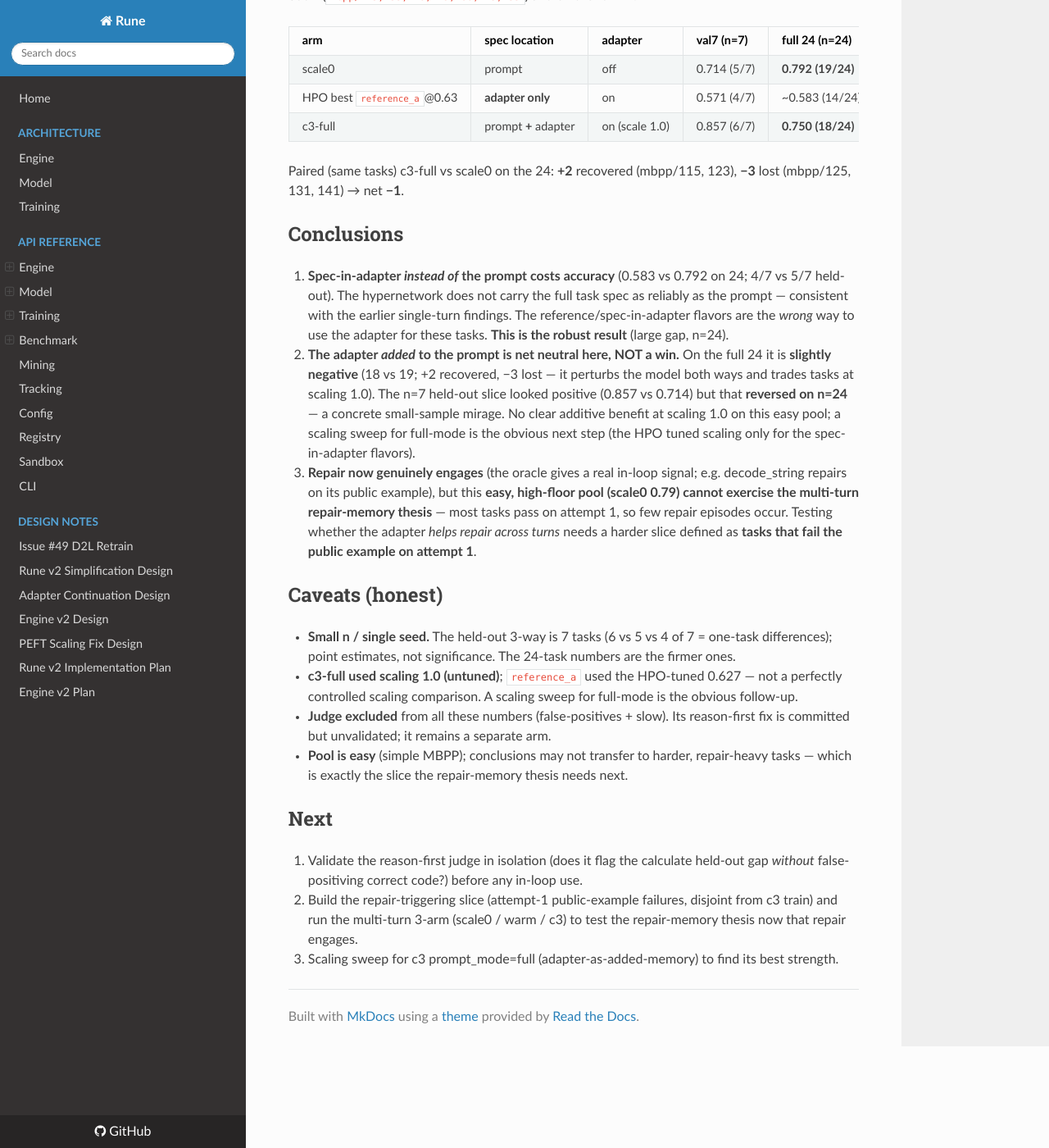
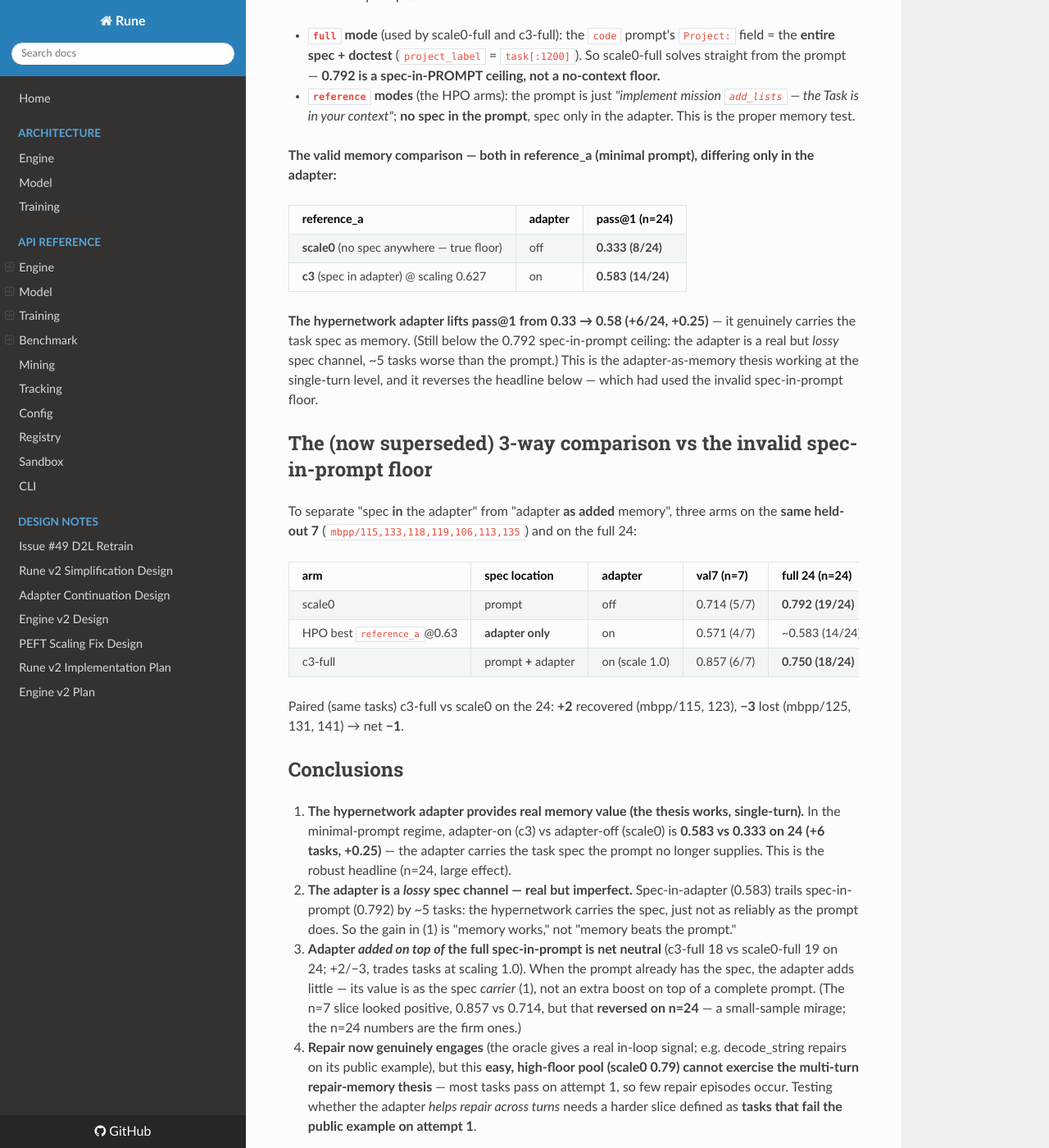
Before and after one commit to ElixirTrials/rune, an MkDocs documentation site: the page built from docs/issue52-goal3-conclusions-2026-06-05.md, in a window 1280 px wide and 1400 px high, scrolled down 1298 px. Shown: the whole window at 82% size. Built offline with MkDocs 1.6.1, drawn with Linux system fonts in a browser that asks for light colours; nearby versions of some CDN libraries; some of the changed text lies outside the part shown.

Commit message:
docs: CORRECT floor — scale0-full had spec in prompt; true memory gain +0.25 (0.33->0.58 reference mode) [remove-before-merge]
Co-Authored-By: Claude Opus 4.8 <noreply@anthropic.com>

```diff
--- a/docs/issue52-goal3-conclusions-2026-06-05.md
+++ b/docs/issue52-goal3-conclusions-2026-06-05.md
@@ -40,7 +40,33 @@ Three runner defects made multi-turn repair untestable; all fixed + validated:
   ~0.57–0.59. (`reference_a` = plain `## Task` spec-in-adapter, closest to c3's training
   format — the training-faithful encoding wins among the flavors.)
 
-## The decisive 3-way comparison (same tasks, corrected runner, judge off)
+## CORRECTION — the scale0-full baseline had the spec in the prompt (invalid floor)
+
+The owner flagged it: scale0 should not have the context to succeed, yet it scored 0.79.
+Inspecting the rendered prompts:
+
+- **`full` mode** (used by scale0-full and c3-full): the `code` prompt's `Project:` field =
+  the **entire spec + doctest** (`project_label` = `task[:1200]`). So scale0-full solves
+  straight from the prompt — **0.792 is a spec-in-PROMPT ceiling, not a no-context floor.**
+- **`reference` modes** (the HPO arms): the prompt is just *"implement mission `add_lists` —
+  the Task is in your context"*; **no spec in the prompt**, spec only in the adapter. This is
+  the proper memory test.
+
+**The valid memory comparison — both in reference_a (minimal prompt), differing only in the
+adapter:**
+
+| reference_a | adapter | pass@1 (n=24) |
+|---|---|---|
+| **scale0** (no spec anywhere — true floor) | off | **0.333 (8/24)** |
+| **c3** (spec in adapter) @ scaling 0.627 | on | **0.583 (14/24)** |
+
+**The hypernetwork adapter lifts pass@1 from 0.33 → 0.58 (+6/24, +0.25)** — it genuinely
+carries the task spec as memory. (Still below the 0.792 spec-in-prompt ceiling: the adapter
+is a real but *lossy* spec channel, ~5 tasks worse than the prompt.) This is the
+adapter-as-memory thesis working at the single-turn level, and it reverses the headline below
+— which had used the invalid spec-in-prompt floor.
+
+## The (now superseded) 3-way comparison vs the invalid spec-in-prompt floor
 
 To separate "spec **in** the adapter" from "adapter **as added** memory", three arms on the
 **same held-out 7** (`mbpp/115,133,118,119,106,113,135`) and on the full 24:
@@ -56,18 +82,20 @@ Paired (same tasks) c3-full vs scale0 on the 24: **+2** recovered (mbpp/115, 123
 
 ## Conclusions
 
-1. **Spec-in-adapter *instead of* the prompt costs accuracy** (0.583 vs 0.792 on 24; 4/7 vs
-   5/7 held-out). The hypernetwork does not carry the full task spec as reliably as the
-   prompt — consistent with the earlier single-turn findings. The reference/spec-in-adapter
-   flavors are the *wrong* way to use the adapter for these tasks. **This is the robust
-   result** (large gap, n=24).
-2. **The adapter *added* to the prompt is net neutral here, NOT a win.** On the full 24 it
-   is **slightly negative** (18 vs 19; +2 recovered, −3 lost — it perturbs the model both
-   ways and trades tasks at scaling 1.0). The n=7 held-out slice looked positive (0.857 vs
-   0.714) but that **reversed on n=24** — a concrete small-sample mirage. No clear additive
-   benefit at scaling 1.0 on this easy pool; a scaling sweep for full-mode is the obvious
-   next step (the HPO tuned scaling only for the spec-in-adapter flavors).
-3. **Repair now genuinely engages** (the oracle gives a real in-loop signal; e.g.
+1. **The hypernetwork adapter provides real memory value (the thesis works, single-turn).**
+   In the minimal-prompt regime, adapter-on (c3) vs adapter-off (scale0) is **0.583 vs 0.333
+   on 24 (+6 tasks, +0.25)** — the adapter carries the task spec the prompt no longer
+   supplies. This is the robust headline (n=24, large effect).
+2. **The adapter is a *lossy* spec channel — real but imperfect.** Spec-in-adapter (0.583)
+   trails spec-in-prompt (0.792) by ~5 tasks: the hypernetwork carries the spec, just not as
+   reliably as the prompt does. So the gain in (1) is "memory works," not "memory beats the
+   prompt."
+3. **Adapter *added on top of* the full spec-in-prompt is net neutral** (c3-full 18 vs
+   scale0-full 19 on 24; +2/−3, trades tasks at scaling 1.0). When the prompt already has the
+   spec, the adapter adds little — its value is as the spec *carrier* (1), not an extra boost
+   on top of a complete prompt. (The n=7 slice looked positive, 0.857 vs 0.714, but that
+   **reversed on n=24** — a small-sample mirage; the n=24 numbers are the firm ones.)
+4. **Repair now genuinely engages** (the oracle gives a real in-loop signal; e.g.
    decode_string repairs on its public example), but this **easy, high-floor pool
    (scale0 0.79) cannot exercise the multi-turn repair-memory thesis** — most tasks pass on
    attempt 1, so few repair episodes occur. Testing whether the adapter *helps repair across
```
